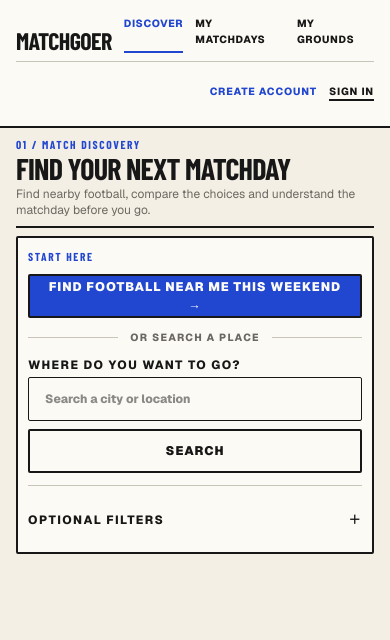
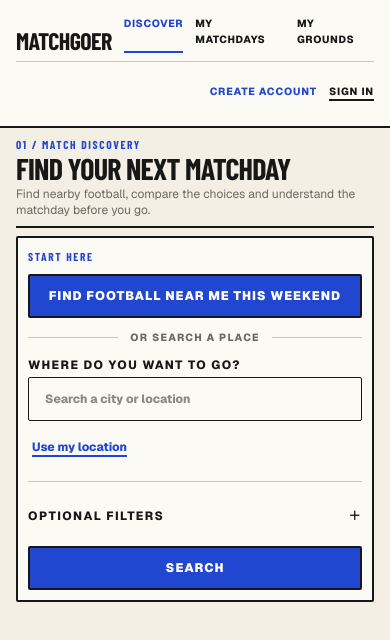
Before and after one commit to rmforrester/matchgoer, a Next.js app in the folder frontend/: page / in a window 390 px wide. Shown: the top 640 px of the page. Built offline with nearby package versions, Linux system fonts and the light colour scheme; no server answers; a web font is replaced by a local one.

Commit message:
Refine Discover mobile interactions

```diff
--- a/frontend/app/components/FixtureMap.tsx
+++ b/frontend/app/components/FixtureMap.tsx
@@ -81,7 +81,7 @@
   const statusGroup = fixtureStatusGroup(fixture.status);
 
   return <Marker position={[fixture.latitude, fixture.longitude]} icon={icon} title={markerLabel} alt={markerLabel} eventHandlers={{ popupopen: () => { setFixtureIndex(0); onFixtureSelect(group.fixtures[0].fixture_id); } }}>
-    <Popup closeButton={false} {...FIXTURE_POPUP_BEHAVIOR} className="tt-fixture-popup">
+    <Popup closeButton={false} offset={[0, -8]} {...FIXTURE_POPUP_BEHAVIOR} className="tt-fixture-popup">
       <button type="button" onClick={() => map.closePopup()} aria-label="Close fixture details" className="absolute right-2 top-2 grid min-h-9 min-w-9 place-items-center border border-[var(--tt-ink)] text-lg font-bold leading-none">×</button>
       <div className="pr-10">
       <strong className="block leading-tight">{card.matchup}</strong>
--- a/frontend/app/components/NearbyFixtureCarousel.tsx
+++ b/frontend/app/components/NearbyFixtureCarousel.tsx
@@ -1,7 +1,6 @@
 "use client";
 
 import Link from "next/link";
-import { useEffect, useRef } from "react";
 
 import type { Fixture } from "../types/fixture";
 import { fixtureStatusGroup, fixtureStatusLabel } from "../../lib/fixture-status";
@@ -20,13 +19,6 @@
 };
 
 export default function NearbyFixtureCarousel({ fixtures, showDistance, totalMatches, resultsLimited, interestedFixtureIds, updatingFixtureIds, selectedFixtureId, onFixtureSelect, onToggleInterested }: Props) {
-  const cardRefs = useRef(new Map<number, HTMLElement>());
-
-  useEffect(() => {
-    if (selectedFixtureId === null) return;
-    cardRefs.current.get(selectedFixtureId)?.scrollIntoView({ behavior: "smooth", block: "nearest", inline: "center" });
-  }, [selectedFixtureId]);
-
   if (fixtures.length === 0) return null;
 
   return (
@@ -55,7 +47,6 @@
           return (
             <article
               key={fixture.fixture_id}
-              ref={(node) => { if (node) cardRefs.current.set(fixture.fixture_id, node); else cardRefs.current.delete(fixture.fixture_id); }}
               onFocus={() => onFixtureSelect(fixture.fixture_id)}
               onPointerEnter={() => onFixtureSelect(fixture.fixture_id)}
               className={`group relative flex h-[18.5rem] w-[72vw] min-w-[14.5rem] max-w-[16rem] snap-start flex-col border-2 bg-[var(--tt-paper)] text-[var(--tt-ink)] transition sm:w-64 ${isSelected ? "-translate-y-0.5 border-[var(--tt-blue)] shadow-[3px_3px_0_var(--tt-blue)]" : "border-[var(--tt-ink)] hover:-translate-y-0.5 hover:border-[var(--tt-blue)]"}`}
--- a/frontend/app/components/SearchBar.tsx
+++ b/frontend/app/components/SearchBar.tsx
@@ -1,4 +1,5 @@
 import { endDateAtOrAfterStart } from "../../lib/fixtureDiscovery";
+import { useRef } from "react";
 
 type League = {
   league_id: number;
@@ -35,6 +36,7 @@
   endDate,
   setEndDate,
 }: Props) {
+  const toDateInput = useRef<HTMLInputElement>(null);
   const selected = new Set(selectedLeagueIds);
   const toggleLeague = (leagueId: number) => {
     setSelectedLeagueIds(
@@ -59,6 +61,15 @@
               : event.target.value;
             setStartDate(nextStartDate);
             setEndDate(endDateAtOrAfterStart(nextStartDate, endDate));
+            const toInput = toDateInput.current;
+            if (nextStartDate && toInput) {
+              toInput.focus({ preventScroll: true });
+              try {
+                toInput.showPicker?.();
+              } catch {
+                // Native pickers may reject programmatic opening, notably on iOS Safari.
+              }
+            }
           }}
         />
       </label>
@@ -66,6 +77,7 @@
       <label className="grid min-w-0 gap-1 text-xs font-extrabold uppercase tracking-[0.12em]">
         To
         <input
+          ref={toDateInput}
           type="date"
           value={endDate}
           min={startDate || minimumStartDate}
--- a/frontend/app/page.tsx
+++ b/frontend/app/page.tsx
@@ -30,6 +30,7 @@
   GEOLOCATION_INSECURE_MESSAGE,
   GEOLOCATION_UNSUPPORTED_MESSAGE,
   localCalendarDateValue,
+  manualCurrentLocationOrigin,
   normalizeDiscoveryStartDate,
   resolvedLocationTransition,
   selectDiscoveryFixtures,
@@ -555,13 +556,13 @@
   // Set discovery location
   // -------------------------
 
-  const startCurrentLocationSearch = (searchOptions?: {
+  const resolveCurrentLocation = (searchOptions?: {
     radius: number;
     startDate: string;
     endDate: string;
     leagueIds: number[];
     showAllStadiums: boolean;
-  }) => {
+  }, establishOriginOnly = false) => {
     const transition = beginGeolocationTransition(discoveryRequestVersion.current);
     const requestVersion = transition.requestVersion;
     discoveryRequestVersion.current = requestVersion;
@@ -595,6 +596,15 @@
           longitude: position.coords.longitude,
         };
         setUserLocation((current) => applyUserLocationEvent(current, { type: "geolocation", location: origin }));
+        if (establishOriginOnly) {
+          const manualOrigin = manualCurrentLocationOrigin(origin);
+          setDraftCoordinates(manualOrigin.draftCoordinates);
+          setLocationQuery(manualOrigin.locationQuery);
+          setUserLocation(manualOrigin.userLocation);
+          setLocationLoading(false);
+          discoveryRequest.current = null;
+          return;
+        }
         const options = searchOptions ?? { radius, startDate, endDate, leagueIds: [...selectedLeagueIds], showAllStadiums };
         stageResolvedLocation({
           requestVersion,
@@ -623,7 +633,7 @@
     setRadius(25);
     setSelectedLeagueIds([]);
     setShowAllStadiums(false);
-    startCurrentLocationSearch({ ...weekend, radius: 25, leagueIds: [], showAllStadiums: false });
+    resolveCurrentLocation({ ...weekend, radius: 25, leagueIds: [], showAllStadiums: false });
   };
 
   useEffect(() => {
@@ -685,14 +695,14 @@
           <form onSubmit={submitDiscovery}>
             <p className="tt-kicker mb-2" id="search-heading">Start here</p>
             <button type="button" onClick={findFootballThisWeekend} disabled={loading || locationLoading} className="tt-action w-full px-4 text-sm disabled:cursor-not-allowed disabled:opacity-60 sm:min-h-14">
-              {locationLoading ? "Finding your location…" : "Find football near me this weekend →"}
+              {locationLoading ? "Finding your location…" : "Find football near me this weekend"}
             </button>
             <div className="my-3 flex items-center gap-3 text-[0.65rem] font-extrabold uppercase tracking-[0.12em] text-[var(--tt-muted)]" aria-hidden="true">
               <span className="h-px flex-1 bg-[var(--tt-rule)]" />or search a place<span className="h-px flex-1 bg-[var(--tt-rule)]" />
             </div>
             <div className="grid gap-1 text-xs font-extrabold uppercase tracking-[0.12em]">
               Where do you want to go?
-              <div className="grid gap-2 sm:grid-cols-[1fr_auto]">
+              <div>
                 <input
                   id="location-search"
                   type="search"
@@ -706,7 +716,9 @@
                   aria-label="Where"
                   className="tt-control w-full min-w-0 px-4 py-2 normal-case tracking-normal"
                 />
-                <button type="submit" disabled={loading || locationLoading} className="tt-action tt-action-secondary w-full px-5 disabled:cursor-not-allowed disabled:opacity-60 sm:w-auto">{loading ? "Searching…" : "Search"}</button>
+                <button type="button" onClick={() => resolveCurrentLocation(undefined, true)} disabled={locationLoading || loading} className="mt-1 min-h-11 px-1 text-left text-xs font-extrabold normal-case tracking-normal text-[var(--tt-blue)] underline decoration-2 underline-offset-4 disabled:opacity-60">
+                  {locationLoading ? "Finding your location…" : "Use my location"}
+                </button>
               </div>
             </div>
 
@@ -722,6 +734,8 @@
                 </label>
               </div>
             </details>
+
+            <button type="submit" disabled={loading || locationLoading} className="tt-action mt-2 w-full px-5 disabled:cursor-not-allowed disabled:opacity-60 sm:ml-auto sm:block sm:w-auto sm:min-w-40">{loading ? "Searching…" : "Search"}</button>
 
             {locationError && <p role="alert" className="mt-3 border-l-4 border-[var(--tt-blue)] bg-[var(--tt-newsprint)] p-3 text-sm font-semibold normal-case tracking-normal">{locationError}</p>}
             {dateError && <p role="alert" className="mt-3 border-l-4 border-[var(--tt-blue)] bg-[var(--tt-newsprint)] p-3 text-sm font-semibold normal-case tracking-normal">{dateError}</p>}
--- a/frontend/lib/fixtureDiscovery.ts
+++ b/frontend/lib/fixtureDiscovery.ts
@@ -14,12 +14,11 @@
   const day = now.getDay();
   const start = new Date(now.getFullYear(), now.getMonth(), now.getDate());
 
-  if (day !== 0 && day !== 6) {
-    start.setDate(start.getDate() + (6 - day));
-  }
+  const daysToFriday = day === 0 ? -2 : day === 6 ? -1 : 5 - day;
+  start.setDate(start.getDate() + daysToFriday);
 
   const end = new Date(start);
-  if (day !== 0) end.setDate(end.getDate() + 1);
+  end.setDate(end.getDate() + 2);
 
   return {
     startDate: localCalendarDateValue(start),
@@ -139,6 +138,14 @@
   return null;
 }
 
+export function manualCurrentLocationOrigin(origin: { latitude: number; longitude: number }) {
+  return {
+    locationQuery: "Current location",
+    draftCoordinates: origin,
+    userLocation: origin,
+  };
+}
+
 export function beginGeolocationTransition(
   currentRequestVersion: number,
 ) {
@@ -229,8 +236,9 @@
 
 export const FIXTURE_POPUP_BEHAVIOR = {
   autoPan: true,
-  autoPanPaddingTopLeft: [24, 24] as [number, number],
-  autoPanPaddingBottomRight: [24, 24] as [number, number],
+  keepInView: true,
+  autoPanPaddingTopLeft: [56, 72] as [number, number],
+  autoPanPaddingBottomRight: [32, 32] as [number, number],
   autoClose: true,
   closeOnClick: true,
 } as const;
```
Also changed, not shown: 1 other file (tests, documents, lock files or other folders).
